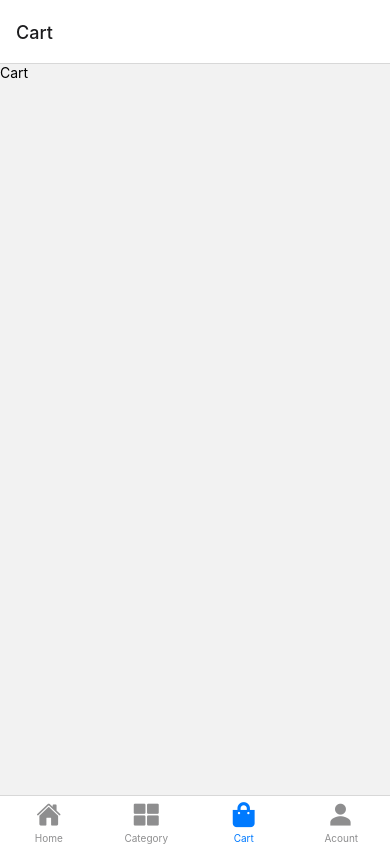
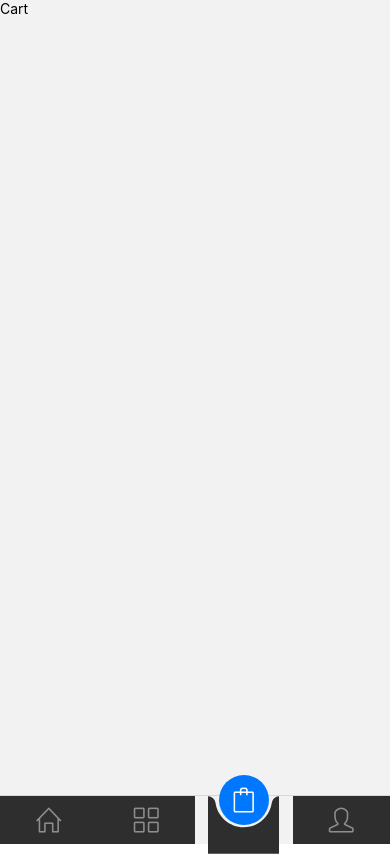
Before and after one commit to santoshchhn6/Ecommerce-React-Native, a React Native app: screen /Cart in a window 390 px wide. Built offline with nearby package versions, Linux system fonts and the light colour scheme.

Commit message:
Customized BottomTabBar

```diff
--- a/App.js
+++ b/App.js
@@ -1,13 +1,16 @@
 import { createBottomTabNavigator } from "@react-navigation/bottom-tabs";
 import { NavigationContainer } from "@react-navigation/native";
 import { StatusBar } from "expo-status-bar";
-import { StyleSheet, Text, View } from "react-native";
+import { SafeAreaView, StyleSheet, Text, View } from "react-native";
 import Account from "./src/screen/Account";
 import Cart from "./src/screen/Cart";
 import Category from "./src/screen/Category";
 import Home from "./src/screen/Home";
 import Ionicons from "react-native-vector-icons/Ionicons";
 import FontAwesome5 from "react-native-vector-icons/FontAwesome5";
+import SimpleLineIcons from "react-native-vector-icons/SimpleLineIcons";
+import { COLORS } from "./src/constant/colors";
+import CustomTabBarButton from "./src/components/CustomTabBarButton";
 
 const Tab = createBottomTabNavigator();
 
@@ -16,26 +19,55 @@ export default function App() {
     <NavigationContainer>
       <Tab.Navigator
         screenOptions={({ route }) => ({
+          headerShown: false,
+          tabBarStyle: styles.tabBar,
+          tabBarShowLabel: false,
+          tabBarActiveTintColor: COLORS.white,
           tabBarIcon: ({ focused, color, size }) => {
             let iconName;
             if (route.name === "Home") {
-              return <Ionicons name="home" size={size} color={color} />;
+              iconName = "home";
             } else if (route.name === "Category") {
-              return <FontAwesome5 name="th-large" size={size} color={color} />;
+              iconName = "grid";
             } else if (route.name === "Cart") {
-              return (
-                <FontAwesome5 name="shopping-bag" size={size} color={color} />
-              );
+              iconName = "bag";
             } else if (route.name === "Acount") {
-              return <Ionicons name="person-sharp" size={size} color={color} />;
+              iconName = "user";
             }
+            return (
+              <SimpleLineIcons name={iconName} size={size} color={color} />
+            );
           },
         })}
       >
-        <Tab.Screen name="Home" component={Home} />
-        <Tab.Screen name="Category" component={Category} />
-        <Tab.Screen name="Cart" component={Cart} />
-        <Tab.Screen name="Acount" component={Account} />
+        <Tab.Screen
+          name="Home"
+          component={Home}
+          options={{
+            tabBarButton: (props) => <CustomTabBarButton {...props} />,
+          }}
+        />
+        <Tab.Screen
+          name="Category"
+          component={Category}
+          options={{
+            tabBarButton: (props) => <CustomTabBarButton {...props} />,
+          }}
+        />
+        <Tab.Screen
+          name="Cart"
+          component={Cart}
+          options={{
+            tabBarButton: (props) => <CustomTabBarButton {...props} />,
+          }}
+        />
+        <Tab.Screen
+          name="Acount"
+          component={Account}
+          options={{
+            tabBarButton: (props) => <CustomTabBarButton {...props} />,
+          }}
+        />
       </Tab.Navigator>
     </NavigationContainer>
   );
@@ -44,8 +76,12 @@ export default function App() {
 const styles = StyleSheet.create({
   container: {
     flex: 1,
-    backgroundColor: "#fff",
+    backgroundColor: COLORS.bgColor,
     alignItems: "center",
     justifyContent: "center",
   },
+  tabBar: {
+    position: "absolute",
+    backgroundColor: COLORS.transparent,
+  },
 });
--- /dev/null
+++ b/index.css
@@ -0,0 +1,4 @@
+body {
+  background: rgb(0, 119, 255);
+  background: rgb(255, 94, 0);
+}
--- a/package.json
+++ b/package.json
@@ -17,10 +17,12 @@
     "react": "18.1.0",
     "react-dom": "18.1.0",
     "react-native": "0.70.5",
+    "react-native-svg": "13.4.0",
     "react-native-web": "~0.18.9"
   },
   "devDependencies": {
-    "@babel/core": "^7.12.9"
+    "@babel/core": "^7.12.9",
+    "react-native-svg-transformer": "^1.0.0"
   },
   "private": true
 }
--- /dev/null
+++ b/src/components/CustomTabBarButton.js
@@ -0,0 +1,72 @@
+import { StyleSheet, Text, TouchableOpacity, View } from "react-native";
+import { COLORS } from "../constant/colors";
+import Svg, { Path } from "react-native-svg";
+
+const CustomTabBarButton = (props) => {
+  const { children, accessibilityState, onPress } = props;
+
+  if (accessibilityState.selected)
+    return (
+      <View style={styles.btnWrapper}>
+        <View style={styles.svgContainer}>
+          <View style={styles.svgGapFiller} />
+          <Svg width={71} height={58} viewBox="0 0 75 61">
+            <Path
+              d="M75.2 0v61H0V0c4.1 0 7.4 3.1 7.9 7.1C10 21.7 22.5 33 37.7 33c15.2 0 27.7-11.3 29.7-25.9.5-4 3.9-7.1 7.9-7.1h-.1z"
+              fill={COLORS.dark}
+            />
+          </Svg>
+          <View style={styles.svgGapFiller} />
+        </View>
+        <TouchableOpacity
+          activeOpacity={1}
+          onPress={onPress}
+          style={styles.activeBtn}
+        >
+          {children}
+        </TouchableOpacity>
+      </View>
+    );
+  else
+    return (
+      <TouchableOpacity
+        activeOpacity={1}
+        onPress={onPress}
+        style={styles.inactiveBtn}
+      >
+        {children}
+      </TouchableOpacity>
+    );
+};
+
+export default CustomTabBarButton;
+
+const styles = StyleSheet.create({
+  btnWrapper: {
+    flex: 1,
+    alignItems: "center",
+  },
+  activeBtn: {
+    position: "absolute",
+    width: 50,
+    height: 50,
+    borderRadius: 50 / 2,
+    backgroundColor: COLORS.primaryColor,
+    top: -21,
+    justifyContent: "center",
+    alignItems: "center",
+  },
+  inactiveBtn: {
+    flex: 1,
+    backgroundColor: COLORS.dark,
+    justifyContent: "center",
+    alignItems: "center",
+  },
+  svgContainer: {
+    flexDirection: "row",
+  },
+  svgGapFiller: {
+    flex: 1,
+    backgroundColor: COLORS.dark,
+  },
+});
--- /dev/null
+++ b/src/constant/colors.js
@@ -0,0 +1,8 @@
+export const COLORS = {
+  transparent: "rgba(0,0,0,0)",
+  bgColor: " rgb(255, 255, 255)",
+  white: "#ffffff",
+  dark: " rgb(46, 46, 46)",
+  primaryColor: "rgb(0, 119, 255)",
+  secondaryColor: "rgb(255, 94, 0)",
+};
--- a/src/screen/Account.js
+++ b/src/screen/Account.js
@@ -1,5 +1,4 @@
 import { StyleSheet, Text, View } from "react-native";
-import React from "react";
 
 const Account = () => {
   return (
--- a/src/screen/Cart.js
+++ b/src/screen/Cart.js
@@ -1,5 +1,4 @@
 import { StyleSheet, Text, View } from "react-native";
-import React from "react";
 
 const Cart = () => {
   return (
--- a/src/screen/Category.js
+++ b/src/screen/Category.js
@@ -1,5 +1,4 @@
 import { StyleSheet, Text, View } from "react-native";
-import React from "react";
 
 const Category = () => {
   return (
--- a/src/screen/Home.js
+++ b/src/screen/Home.js
@@ -1,5 +1,4 @@
 import { StyleSheet, Text, View } from "react-native";
-import React from "react";
 
 const Home = () => {
   return (
```
Also changed, not shown: 1 other file (tests, documents, lock files or other folders).
